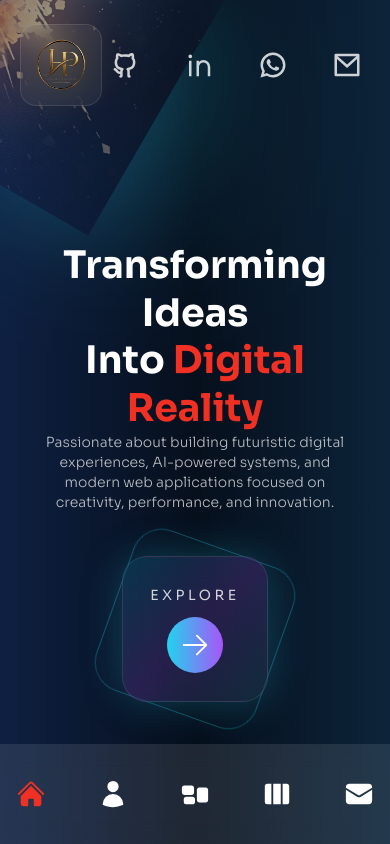
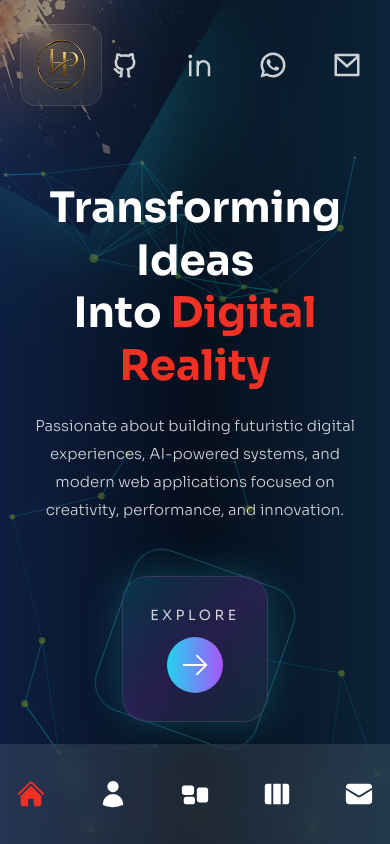
Before and after one commit to harshilpalande07/harshil-portfolio, a Next.js app: page / in a window 390 px wide. Built offline with nearby package versions, Linux system fonts and the light colour scheme.

Commit message:
Fixed mobile responsive homepage

```diff
--- a/package.json
+++ b/package.json
@@ -24,6 +24,7 @@
   },
   "dependencies": {
     "@next/font": "^13.4.4",
+    "@vercel/speed-insights": "^2.0.0",
     "framer-motion": "^10.12.16",
     "next": "15.5.18",
     "react": "18.2.0",
--- a/pages/index.jsx
+++ b/pages/index.jsx
@@ -8,20 +8,36 @@ import { fadeIn } from "../variants";
 
 const Home = () => {
   return (
-    <div className="bg-[#0a192f] min-h-screen overflow-hidden">
-      {/* text */}
-      <div className="w-full h-full bg-gradient-to-r from-blue-900/20 via-black/40 to-cyan-900/20">
-        <div className="text-center flex flex-col justify-center pt-28 md:pt-32 xl:pt-40 xl:text-left min-h-screen container mx-auto px-6">
+    <div className="bg-[#0a192f] min-h-screen overflow-hidden relative">
+      {/* particles */}
+      <div className="absolute inset-0 z-0 opacity-70">
+        <ParticlesContainer />
+      </div>
+
+      {/* content */}
+      <div className="relative z-10 w-full h-full bg-gradient-to-r from-blue-900/20 via-black/40 to-cyan-900/20">
+        <div className="container mx-auto min-h-screen px-5 flex flex-col xl:flex-row items-center justify-center xl:justify-between">
+
+          {/* LEFT SIDE */}
+          <div className="text-center xl:text-left pt-28 md:pt-36 xl:pt-0 max-w-[700px]">
+
             {/* title */}
             <motion.h1
               variants={fadeIn("down", 0.2)}
               initial="hidden"
               animate="show"
               exit="hidden"
-            className="text-[38px] leading-tight md:text-[55px] xl:text-[78px] font-bold"
+              className="
+                text-[42px]
+                leading-tight
+                font-bold
+                sm:text-[52px]
+                md:text-[65px]
+                xl:text-[78px]
+              "
             >
-            Transforming Ideas <br /> Into{" "}
-            <span className="text-accent">Digital Reality</span>
+              Transforming Ideas <br />
+              Into <span className="text-accent">Digital Reality</span>
             </motion.h1>
 
             {/* subtitle */}
@@ -30,52 +46,63 @@ const Home = () => {
               initial="hidden"
               animate="show"
               exit="hidden"
-            className="max-w-[95%] md:max-w-[600px] xl:max-w-xl mx-auto xl:mx-0 mb-8 xl:mb-16 text-sm md:text-base xl:text-lg"
+              className="
+                mt-5
+                text-[15px]
+                leading-7
+                text-white/80
+                max-w-[95%]
+                mx-auto
+                xl:mx-0
+                sm:text-[16px]
+                md:text-[17px]
+                xl:max-w-xl
+              "
             >
               Passionate about building futuristic digital experiences,
-            AI-powered systems, and modern web applications
-            focused on creativity, performance, and innovation.
+              AI-powered systems, and modern web applications focused on
+              creativity, performance, and innovation.
             </motion.p>
-          {/* btn */}
-          <div className="flex justify-center xl:hidden relative">
-            <ProjectsBtn />
-          </div>
+
+            {/* button */}
             <motion.div
               variants={fadeIn("down", 0.4)}
               initial="hidden"
               animate="show"
               exit="hidden"
-            className="hidden xl:flex"
+              className="
+                mt-10
+                flex
+                justify-center
+                xl:justify-start
+                scale-90
+                sm:scale-100
+              "
             >
               <ProjectsBtn />
             </motion.div>
           </div>
-      </div>
-      {/* image */}
-      <div className="w-full h-full absolute right-0 bottom-0 overflow-hidden">
-        {/* bg img */}
-        <div
-          role="img"
-          className="bg-none xl:bg-explosion xl:bg-cover xl:bg-right xl:bg-no-repeat w-full h-full absolute mix-blend-color-dodge translate-z-0"
-          aria-hidden
-        />
 
-        {/* particles */}
-        <div className="hidden md:block">
-        <ParticlesContainer />
-        </div>
-
-        {/* avatar */}
+          {/* RIGHT SIDE IMAGE */}
           <motion.div
             variants={fadeIn("up", 0.5)}
             initial="hidden"
             animate="show"
             exit="hidden"
             transition={{ duration: 1, ease: "easeInOut" }}
-          className="w-full h-full max-w-[300px] md:max-w-[500px] xl:max-w-[737px] max-h-[678px] absolute -bottom-10 md:-bottom-16 lg:bottom-0 right-0 lg:right-[8%]"
+            className="
+              relative
+              mt-10
+              xl:mt-0
+              w-[260px]
+              sm:w-[320px]
+              md:w-[420px]
+              xl:w-[650px]
+            "
           >
             <Avatar />
           </motion.div>
+        </div>
       </div>
     </div>
   );
```
Also changed, not shown: 1 other file (tests, documents, lock files or other folders). Lines whose indentation alone changed are shown as unchanged.
